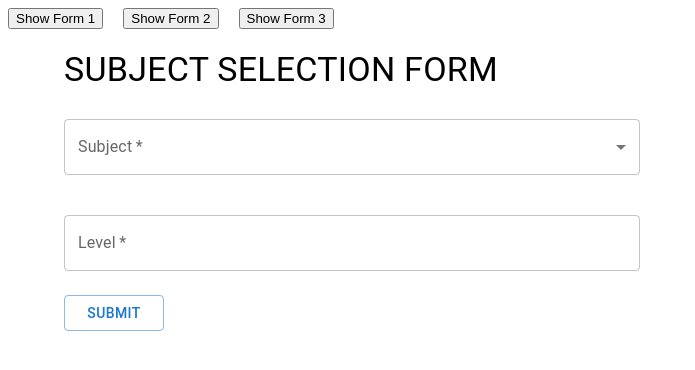
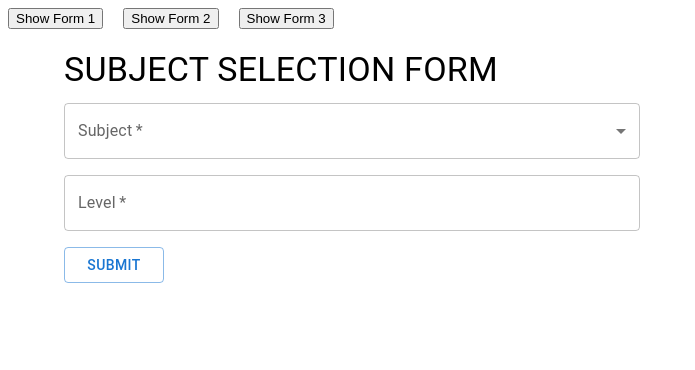
Before and after one commit to SUBHIN-TM/Formik-Forms-Yup, a React (Vite) app: page / in a window 1280 px wide. Both pictures are taken after a click on the button "Show Form 1". Shown: the top 370 px of the page, without its empty margins (0-695 px from the left). Built offline with nearby package versions, Linux system fonts and the light colour scheme.

Commit message:
form 1 done

```diff
--- a/src/components/Form1.jsx
+++ b/src/components/Form1.jsx
@@ -1,6 +1,6 @@
 //SUBJECT SELECTION
 import { useState } from 'react'
-import { useFormik } from 'formik';
+import { useFormik, FormikProvider, Form } from 'formik';
 import * as Yup from 'yup';
 
 import {
@@ -11,6 +11,7 @@ import {
     Select,
     MenuItem,
     Box,
+    Stack,
     Typography,
     Container,
 } from '@mui/material'
@@ -56,8 +57,10 @@ const Form1 = () => {
 
     return (
         <Container>
-            <Typography  variant="h4" gutterBottom>SUBJECT SELECTION FORM</Typography>
-            <Box component={"form"} noValidate sx={{ display: 'flex', flexDirection: 'column', gap: 2}} onSubmit={formik.handleSubmit}   >
+            <Typography variant="h4" gutterBottom>SUBJECT SELECTION FORM</Typography>
+            <FormikProvider value={formik}>
+                <Form onSubmit={formik.handleSubmit} noValidate>
+                    <Stack direction={"column"} spacing={2} >
                         <FormControl sx={{ width: { xs: '100%', sm: '75%', md: '50%' } }} margin='normal' required error={formik.touched.subject && (Boolean(formik.errors.subject))} >
                             <InputLabel id="subject">Subject</InputLabel>
                             <Select
@@ -93,9 +96,11 @@ const Form1 = () => {
                             helperText={formik.errors.level}
                         >
                         </TextField>
-                <Button type='submit' sx={{width:100}} variant='outlined'>Submit</Button>
+                        <Button type='submit' sx={{ width: 100 }} variant='outlined'>Submit</Button>
+                    </Stack>
+                </Form>
+            </FormikProvider>
 
-            </Box>
         </Container>
     )
 }
```
Lines whose indentation alone changed are shown as unchanged.
